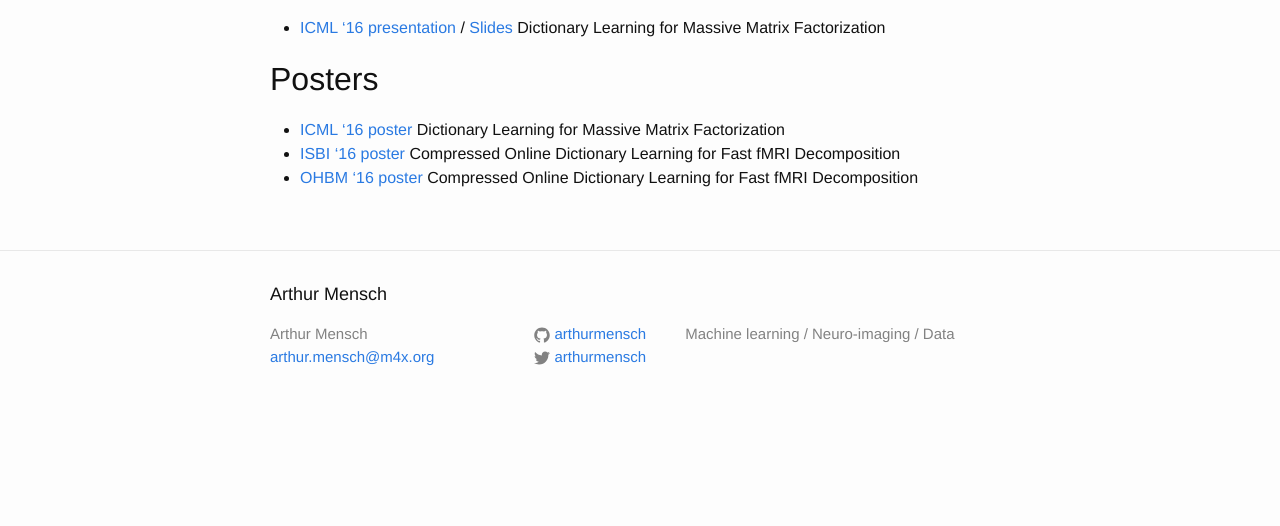
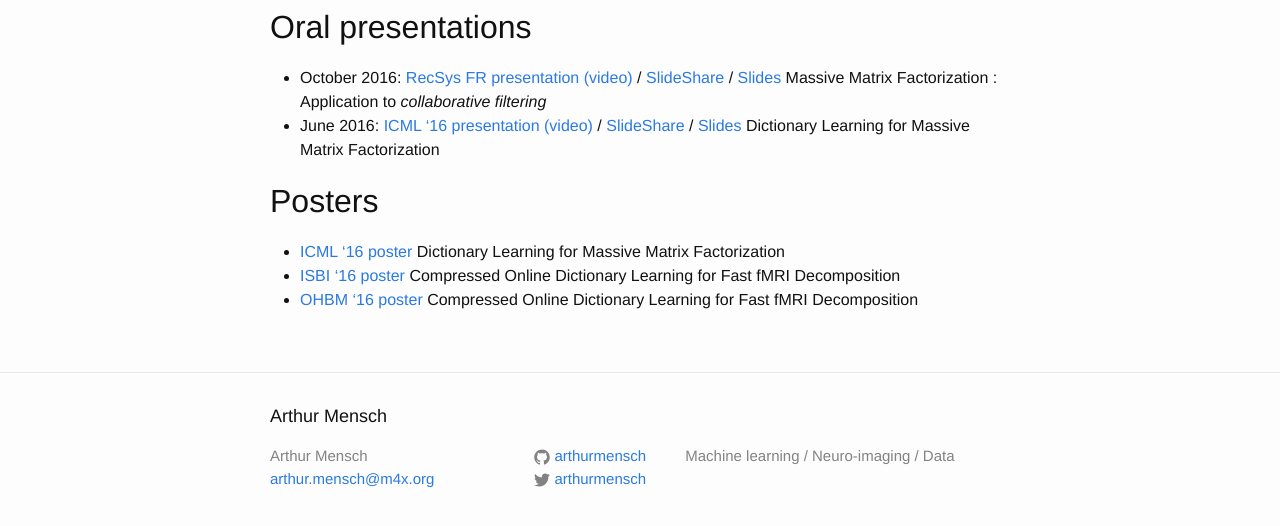
Before and after one commit to arthurmensch/web, a Jekyll site: the page built from publications.md, in a window 1280 px wide, cut to the strip 620-1170 px from the top of the page. Shown: the top 526 px of the strip. Built offline with Jekyll 4.4.1, drawn with Linux system fonts in a browser that asks for light colours; before the commit the page ends 1048 px from its top, so only the background shows below that.

Commit message:
changed publication size

```diff
--- a/_includes/head.html
+++ b/_includes/head.html
@@ -7,6 +7,7 @@
   <meta name="description" content="{% if page.excerpt %}{{ page.excerpt | strip_html | strip_newlines | truncate: 160 }}{% else %}{{ site.description }}{% endif %}">
 
   <link rel="stylesheet" href="{{ "/css/main.css" | prepend: site.baseurl }}">
+  <link rel="stylesheet" href="{{ "/css/twitter.css" | prepend: site.baseurl }}">
   <link rel="canonical" href="{{ page.url | replace:'index.html','' | prepend: site.baseurl | prepend: site.url }}">
   <link rel="alternate" type="application/rss+xml" title="{{ site.title }}" href="{{ "/feed.xml" | prepend: site.baseurl | prepend: site.url }}">
 
--- /dev/null
+++ b/_includes/image.html
@@ -0,0 +1,2 @@
+<img style='width:80%;display:block;margin:auto;margin-bottom:2em;'
+src="{{ site.baseurl }}{{ include.image.url }}" alt="{{ include.image.alt }}" title="{{ include.image.title }}">
--- a/blog.html
+++ b/blog.html
@@ -12,10 +12,12 @@
   {% for post in site.posts %}
     <li>
       <span class="post-meta">{{ post.date | date: "%b %-d, %Y" }}</span>
-
       <h2>
         <a class="post-link" href="{{ post.url | prepend: site.baseurl }}">{{ post.title }}</a>
       </h2>
+      {% assign image = post.images[0] %}
+      {% include image.html image=image %}
+      {{ post.excerpt }}
     </li>
   {% endfor %}
 </ul>
--- /dev/null
+++ b/css/twitter.css
@@ -0,0 +1,7 @@
+---
+---
+
+.twitter-timeline-rendered {
+    display: block !important;
+    margin: auto !important;
+}
--- a/publications.md
+++ b/publications.md
@@ -9,13 +9,15 @@
 Here is a list of my publications, extracted from [HAL](https://hal.archives-ouvertes.fr/).
 {% raw %}
 <iframe src="https://haltools.archives-ouvertes.fr/Public/afficheRequetePubli.php?auteur_exp=Arthur%2C+Mensch&CB_auteur=oui&CB_titre=oui&CB_article=oui&langue=Anglais&tri_exp=date_publi&ordre_aff=TA&Fen=Aff&css=../css/VisuCondenseSsCadre.css"
- style="width: 100%; border:none" height="300px" scrolling="no">
+ style="width: 100%; border:none" height="350px" scrolling="yes">
  &nbsp;
  </iframe>
 {% endraw %}
 
 ## Oral presentations
-- [ICML '16 presentation](http://techtalks.tv/talks/dictionary-learning-for-massive-matrix-factorization/62416/) / [Slides](/docs/presentations/icml_presentation.pdf) Dictionary Learning for Massive Matrix Factorization
+- October 2016: [RecSys FR presentation (video)](https://www.youtube.com/watch?v=WU7GL2LFWwc) / [SlideShare](http://www.slideshare.net/ruthraarthur/dictionary-learning-for-massive-matrix-factorization-applications-to-collaborative-filtering)
+/ [Slides](/docs/presentations/criteo_presentation.pdf) Massive Matrix Factorization : Application to *collaborative filtering*
+- June 2016: [ICML '16 presentation (video)](http://techtalks.tv/talks/dictionary-learning-for-massive-matrix-factorization/62416/) / [SlideShare](http://www.slideshare.net/ruthraarthur/dictionary-learning-for-massive-matrix-factorization-66958894) / [Slides](/docs/presentations/icml_presentation.pdf) Dictionary Learning for Massive Matrix Factorization
 
 ## Posters
 - [ICML '16 poster](/docs/posters/icml_poster.pdf) Dictionary Learning for Massive Matrix Factorization
```
Also changed, not shown: _posts/2016-06-10-massive-matrix-factorization-for-fMRI-and-recommender-systems.markdown (+10 -2 lines), index.md (+5 -0 lines), 2 other files.
